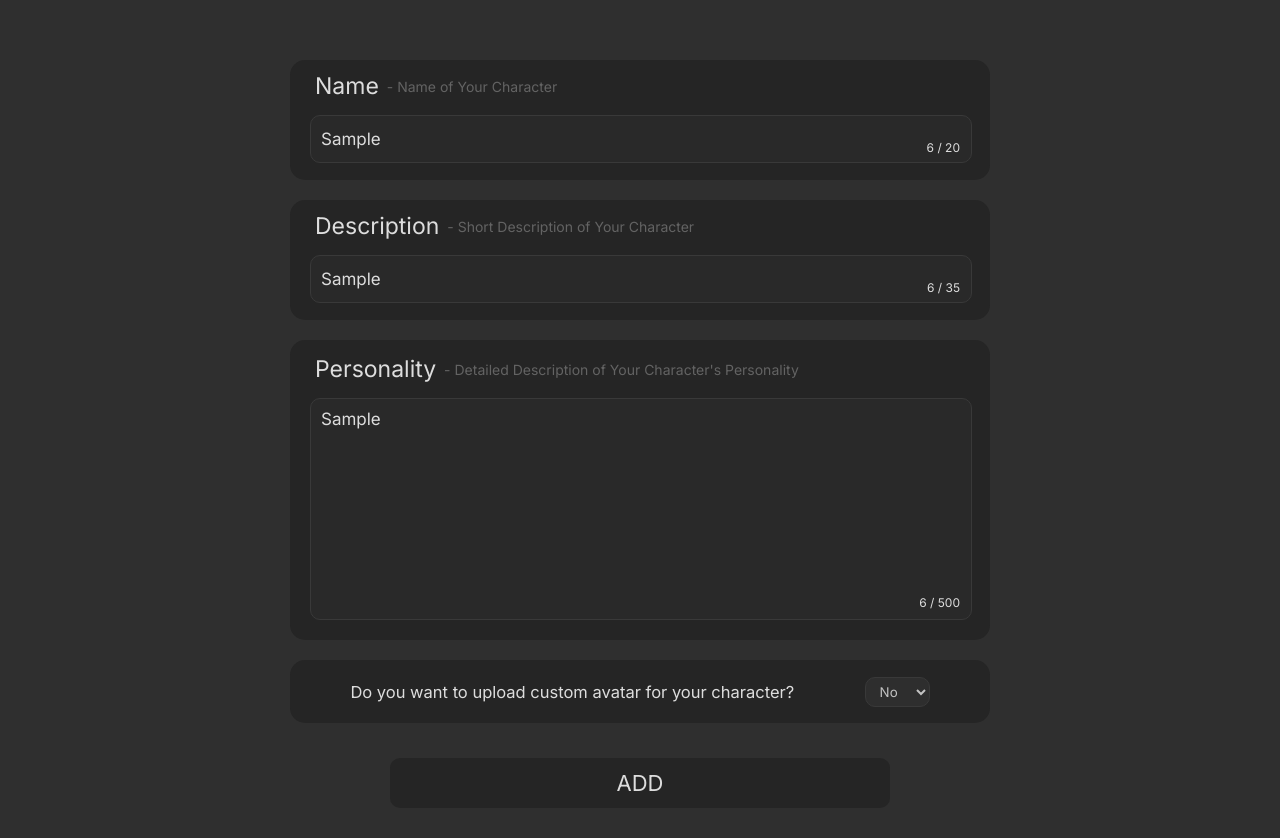
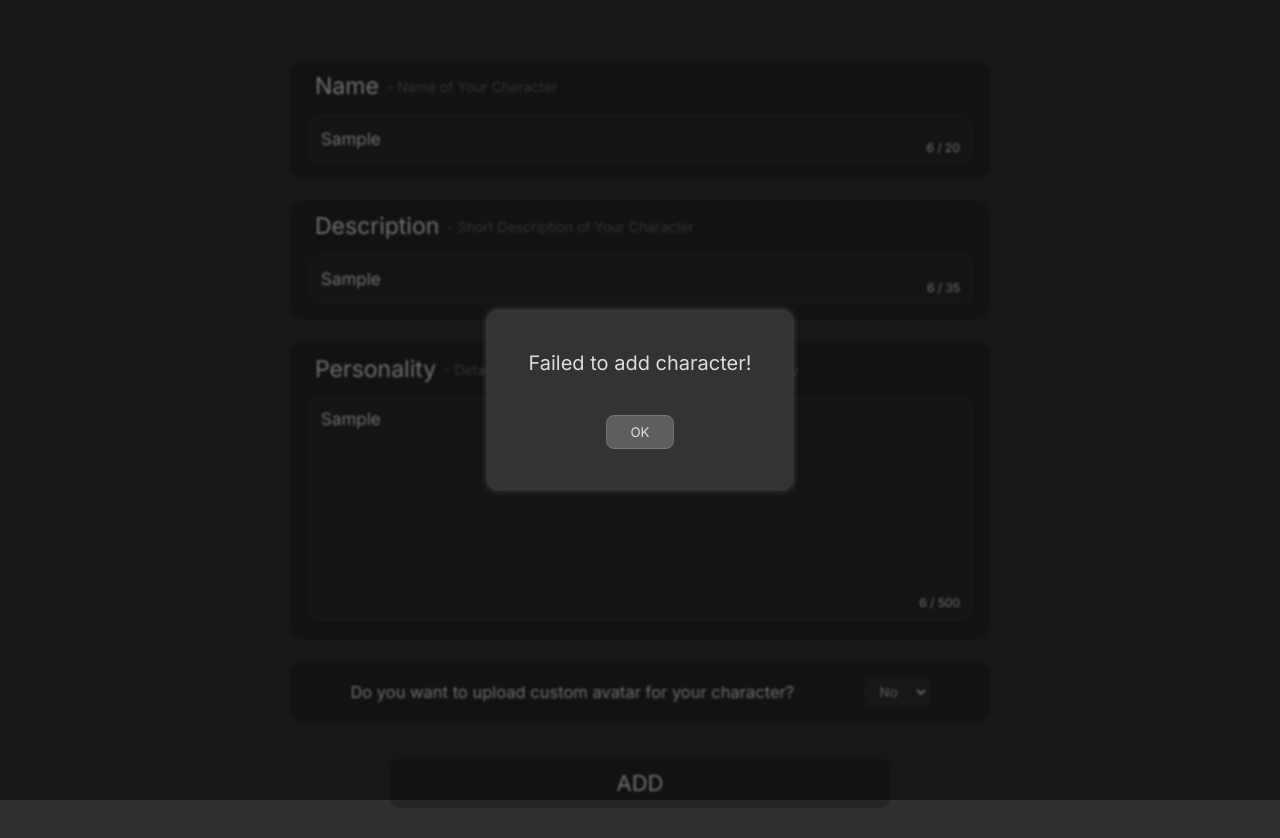
Before and after one commit to ekinutkuu/AI_Characters, a React (Create React App) app in the folder frontend/: page /character/add in a window 1280 px wide. Both pictures are taken after typing "Sample", "Sample", "Sample" into the empty fields and a click on the button "ADD". Shown: the top 838 px of the page. Built offline with nearby package versions, Linux system fonts and the light colour scheme; no server answers.

Commit message:
pop up component added, used in character creation page

```diff
--- /dev/null
+++ b/frontend/src/components/PopUp/PopUp.css
@@ -0,0 +1,57 @@
+.popup-overlay {
+   top: 0;
+   left: 0;
+   right: 0;
+   bottom: 0;
+   width: 100%;
+   height: 100%;
+   position: fixed;
+   display: flex;
+   justify-content: center;
+   align-items: center;
+   backdrop-filter: blur(1px);
+   background: rgba(0, 0, 0, 0.5);
+}
+
+.popup-content {
+   padding: 40px;
+   margin: 0 30px;
+   text-align: center;
+   border-radius: 10px;
+   border: 1px solid #393939;
+   box-shadow: 0px 0 6px 0 #4d4d4d;
+   background: #333333;
+   animation: fadeInScale 0.3s ease;
+}
+
+.popup-content p {
+   margin-bottom: 20px;
+   font-size: 20px;
+   color: #dddddd;
+}
+
+.popup-content button {
+   margin-top: 20px;
+   padding: 8px 23px;
+   border-radius: 8px;
+   border: 1px solid #747373;
+   background-color: #5e5e5e;
+   color: #dddddd;
+   /* transform: 0.2s ease-in; */
+}
+
+.popup-content button:hover {
+   cursor: pointer;
+   /* transform: scale(1.03); */
+}
+
+@keyframes fadeInScale {
+   from {
+      opacity: 0;
+      transform: scale(0.5);
+   }
+   to {
+      opacity: 1;
+      transform: scale(1);
+   }
+}
--- /dev/null
+++ b/frontend/src/components/PopUp/PopUp.jsx
@@ -0,0 +1,15 @@
+import React from "react";
+import "./PopUp.css";
+
+const PopUp = ({ message, closePopup }) => {
+   return(
+      <div className="popup-overlay">
+         <div className="popup-content">
+            <p>{message}</p>
+            <button onClick={closePopup}>OK</button>
+         </div>
+      </div>
+   );
+};
+
+export default PopUp;
--- a/frontend/src/pages/CharacterAdd/CharacterAdd.jsx
+++ b/frontend/src/pages/CharacterAdd/CharacterAdd.jsx
@@ -1,6 +1,7 @@
 import React, { useState } from "react";
 import style from "./CharacterAdd.module.css";
 import { addCharacter, uploadAvatar } from "../../services/characterService";
+import PopUp from "../../components/PopUp/PopUp";
 
 const CharacterAdd = () => {
    const [name, setName] = useState('');
@@ -8,6 +9,9 @@ const CharacterAdd = () => {
    const [personality, setPersonality] = useState('');
    const [emotions, setEmotions] = useState([]);
    const [customAvatar, setCustomAvatar] = useState(0);
+   const [showPopUp, setShowPopUp] = useState(false);
+   const [popUpMessage, setPopUpMessage] = useState('');
+   const [redirectToCharSelection, setRedirectToCharSelection] = useState(false);
 
    const maxLenghtName = 20;
    const maxLenghtDescription = 35;
@@ -25,20 +29,23 @@ const CharacterAdd = () => {
       label.innerHTML = label.innerHTML.replace(' ✔', '');
 
       if (fileInput.files.length === 0) {
-         alert("Please Select a Avatar!");
+         setPopUpMessage("Please Select a Avatar!");
+         setShowPopUp(true);
          setEmotions(emotions.filter(emotion => emotion !== label.innerHTML.toLowerCase()));
          return;
       }
 
       if (fileInput.files.length > 1) {
-         alert("Only 1 avatar per emotion!");
+         setPopUpMessage("Only 1 avatar per emotion!");
+         setShowPopUp(true);
          setEmotions(emotions.filter(emotion => emotion !== label.innerHTML.toLowerCase()));
          return;
       }
 
       const fileType = fileInput.files[0].type;
       if (!allowedTypes.includes(fileType)) {
-         alert("Only .png type is supported");
+         setPopUpMessage("Only .png type is supported");
+         setShowPopUp(true);
          fileInput.value = "";
          return;
       }
@@ -57,7 +64,8 @@ const CharacterAdd = () => {
 
    const handleAddCharacter = async () => {
       if (name.trim() === "" || description.trim() === "" || personality.trim() === "") {
-         alert("Character name, description, and personality must not be empty!");
+         setPopUpMessage("Character name, description, and personality must not be empty!");
+         setShowPopUp(true);
          return;
       }
 
@@ -71,7 +79,8 @@ const CharacterAdd = () => {
          });
 
          if (!hasFileUploaded) {
-            alert("Please upload at least one avatar for your character!");
+            setPopUpMessage("Please upload at least one avatar for your character!");
+            setShowPopUp(true);
             return;
          }
       }
@@ -102,12 +111,20 @@ const CharacterAdd = () => {
             console.log("Character avatars uploaded successfully!");
          } else console.log(`custom avatar value of '${newCharacter.name}' is ${newCharacter.customAvatar}, default avatar is used`);
 
-         alert("Character added successfully!");
-         window.location.reload();
+         setPopUpMessage("Character added successfully!");
+         setRedirectToCharSelection(true);
+         setShowPopUp(true);
       } catch (error) {
          console.error("Error:", error.message);
-         alert("Failed to add character!");
+         setPopUpMessage("Failed to add character!");
+         setShowPopUp(true);
       }
+   };
+
+   const handleClosePopup = () => {
+      if (redirectToCharSelection) window.location.href = "/";
+      setShowPopUp(false);
+      setPopUpMessage('');
    };
 
    return (
@@ -191,6 +208,8 @@ const CharacterAdd = () => {
             </div>
          </div>
          <button className={style.addButton} onClick={handleAddCharacter}>ADD</button>
+         {/* Pop Up */}
+         {showPopUp && <PopUp message={popUpMessage} closePopup={handleClosePopup} />}
       </div>
    );
 };
```
